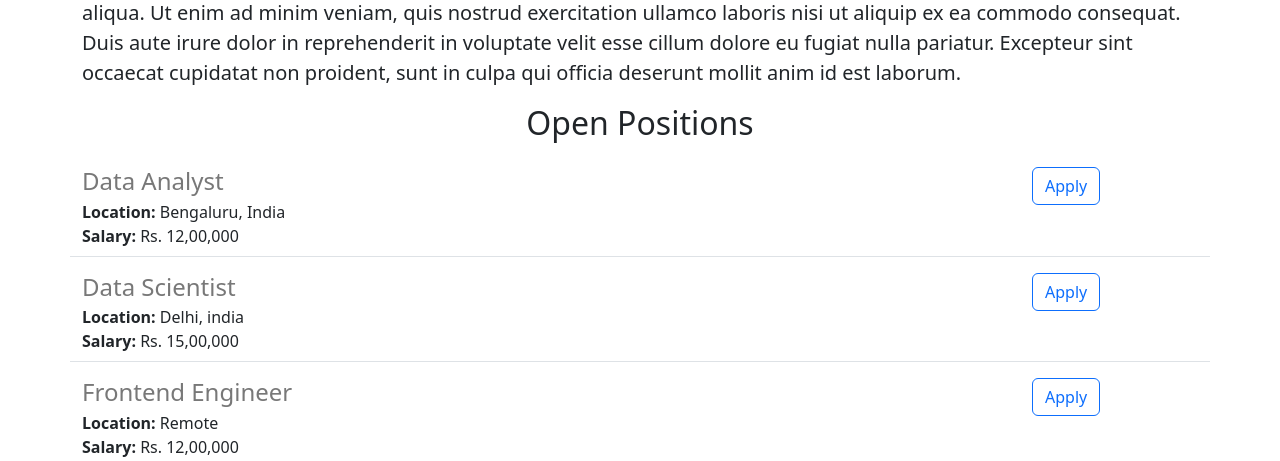
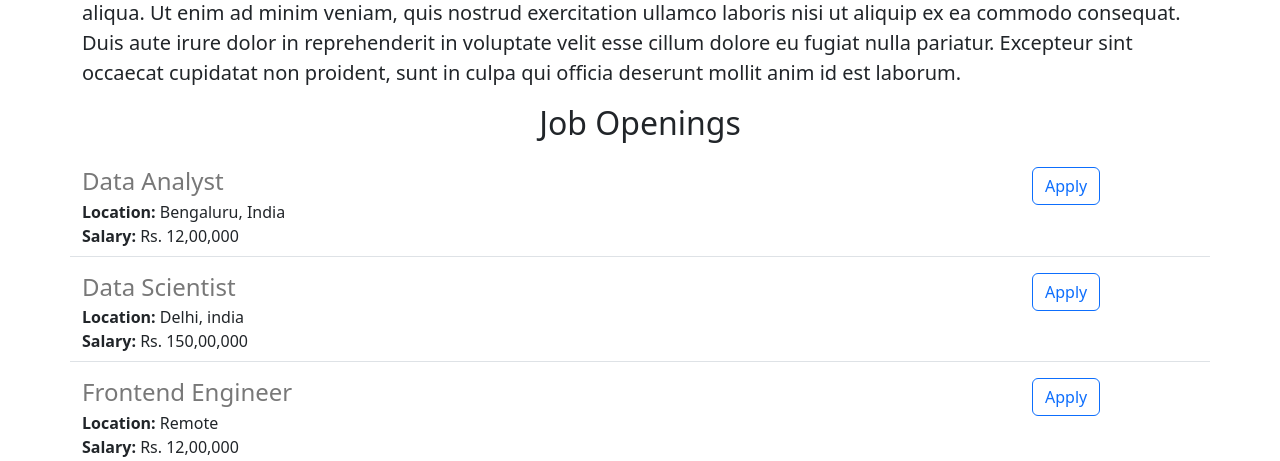
Before and after one commit to Fredaobob/portfolio, a Flask app: page / in a window 1280 px wide. Shown: the part 542-1003 px from the top of the page. Run offline with Flask 3, Linux system fonts and the light colour scheme.

Commit message:
testchanges

```diff
--- a/app.py
+++ b/app.py
@@ -11,7 +11,7 @@ JOBS = [{
     'id': 2,
     'title': 'Data Scientist',
     'location': 'Delhi, india',
-    'salary': 'Rs. 15,00,000'
+    'salary': 'Rs. 150,00,000'
 }, {
     'id': 3,
     'title': 'Frontend Engineer',
--- a/templates/home.html
+++ b/templates/home.html
@@ -19,7 +19,7 @@
       <h2 class="text-center mt-2 mb-4">About Jovian</h2>
       <p class="lead">
         Lorem ipsum dolor sit amet, consectetur adipiscing elit, sed do eiusmod tempor           incididunt ut labore et dolore magna aliqua. Ut enim ad minim veniam, quis nostrud         exercitation ullamco laboris nisi ut aliquip ex ea commodo consequat. Duis aute            irure dolor in reprehenderit in voluptate velit esse cillum dolore eu fugiat               nulla pariatur. Excepteur sint occaecat cupidatat non proident, sunt in culpa qui          officia deserunt mollit anim id est laborum. </p>
-      <h2 class="text-center mt-2 mb-4">Open Positions</h2>
+      <h2 class="text-center mt-2 mb-4">Job Openings</h2>
       <p>
         {% for job in jobs %}
           {% include 'jobitem.html' %}
```
